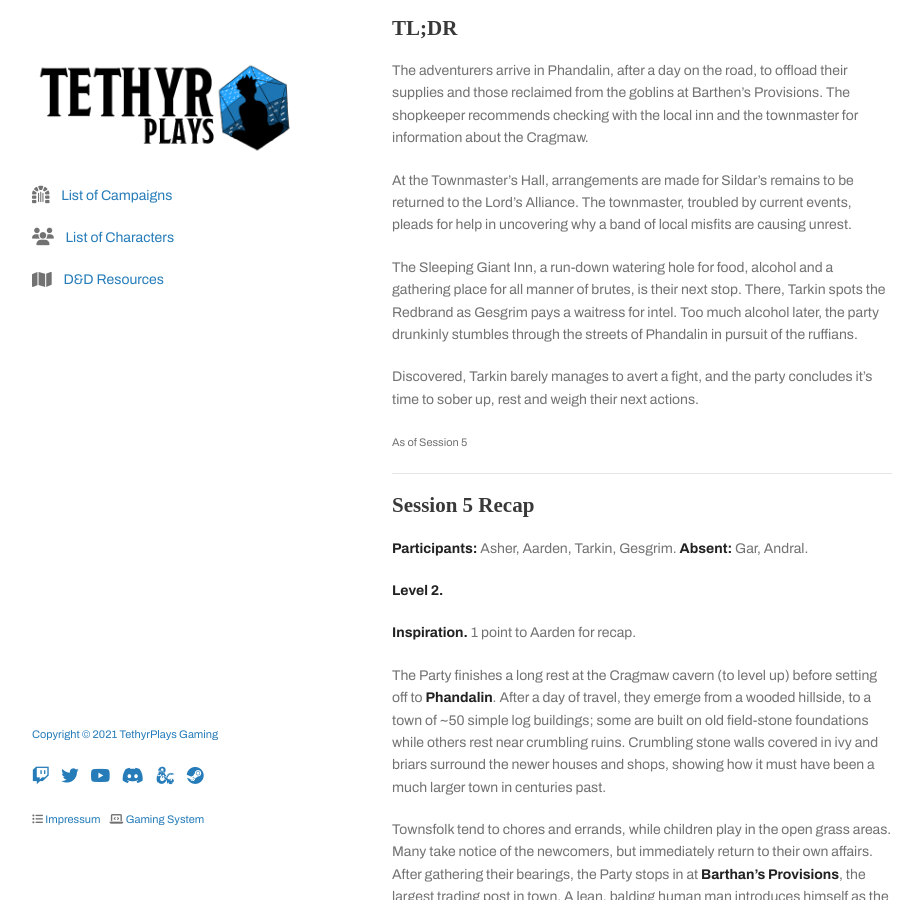
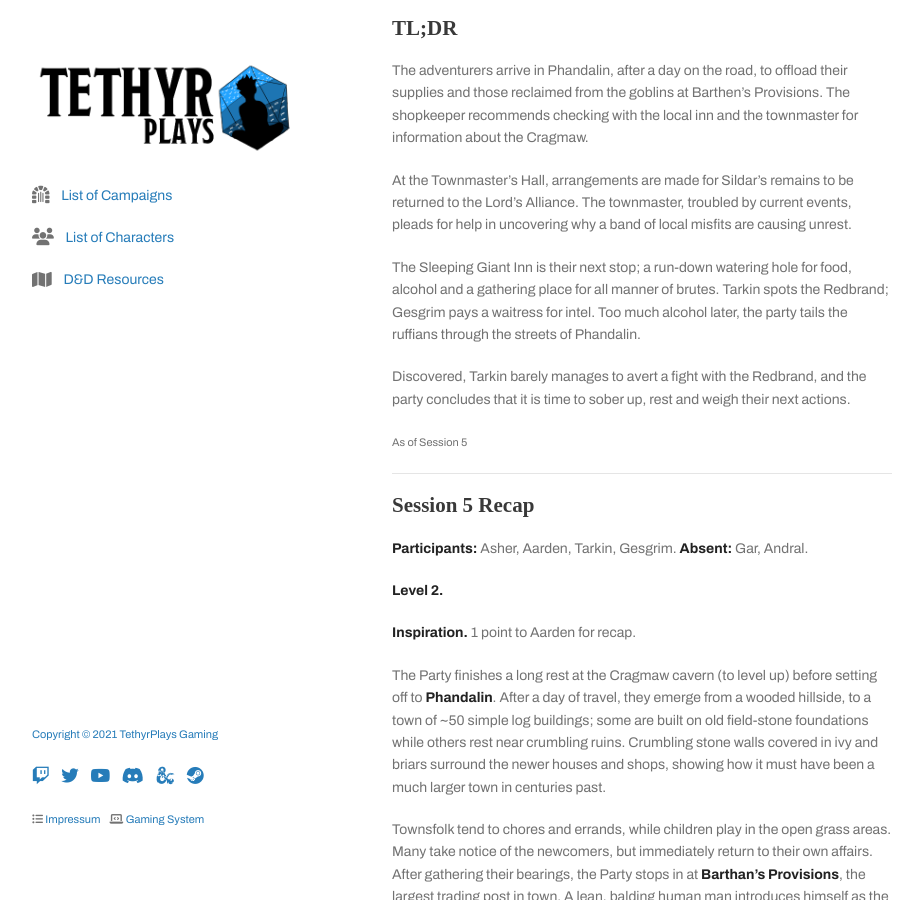
Before and after one commit to tethyrplays/tethyrplays, a Jekyll site: the page built from campaign/2021-lmop-with-dm-nicole.md, in a window 1280 px wide and 900 px high, scrolled down 1021 px. Shown: the whole window, without its empty margins (178-1097 px from the left). Built offline with Jekyll 4.4.1, drawn with Linux system fonts in a browser that asks for light colours; nearby versions of some CDN libraries; some web fonts are replaced; our own code applies the rules of GitHub Pages for plain Markdown files; the repository's description, which GitHub fills in, is left out.

Commit message:
Update 2021-lmop-with-dm-nicole.md

```diff
--- a/campaign/2021-lmop-with-dm-nicole.md
+++ b/campaign/2021-lmop-with-dm-nicole.md
@@ -39,9 +39,9 @@
 
 At the Townmaster's Hall, arrangements are made for Sildar's remains to be returned to the Lord's Alliance. The townmaster, troubled by current events, pleads for help in uncovering why a band of local misfits are causing unrest.
 
-The Sleeping Giant Inn, a run-down watering hole for food, alcohol and a gathering place for all manner of brutes, is their next stop. There, Tarkin spots the Redbrand as Gesgrim pays a waitress for intel. Too much alcohol later, the party drunkinly stumbles through the streets of Phandalin in pursuit of the ruffians.
+The Sleeping Giant Inn is their next stop; a run-down watering hole for food, alcohol and a gathering place for all manner of brutes. Tarkin spots the Redbrand; Gesgrim pays a waitress for intel. Too much alcohol later, the party tails the ruffians through the streets of Phandalin.
 
-Discovered, Tarkin barely manages to avert a fight, and the party concludes it's time to sober up, rest and weigh their next actions.
+Discovered, Tarkin barely manages to avert a fight with the Redbrand, and the party concludes that it is time to sober up, rest and weigh their next actions.
 
 <small>As of Session 5</small>
 
```
